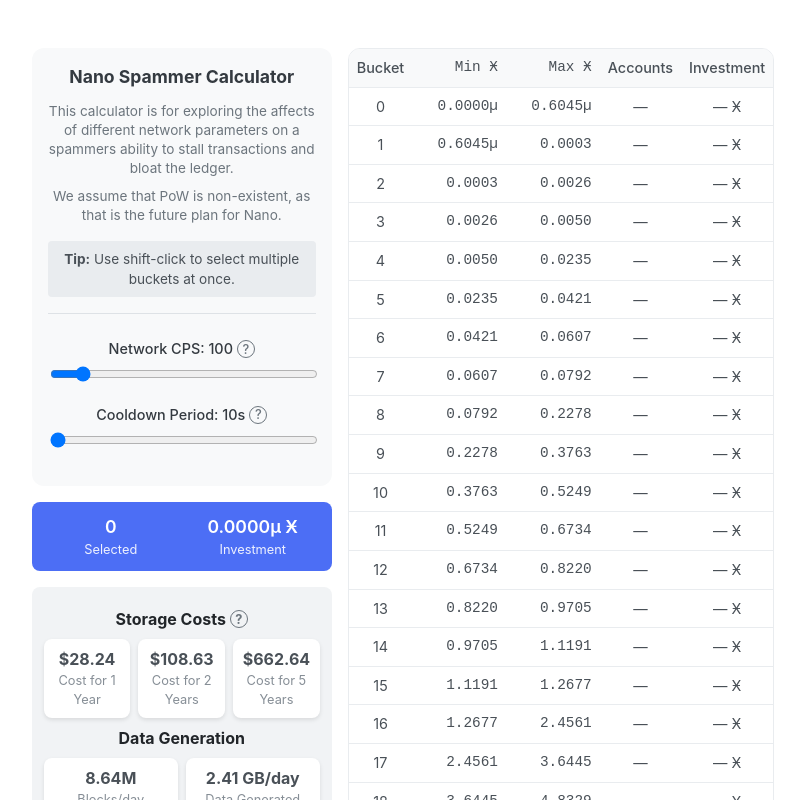
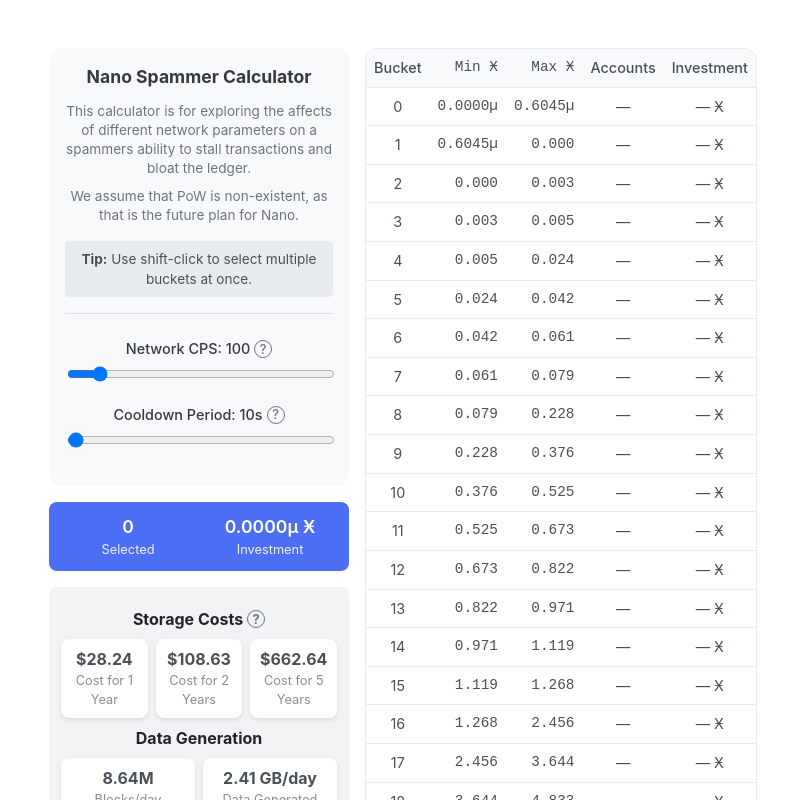
Before and after one commit to dylan1951/nano-spam-calculator, a Svelte app: page / in a window 1280 px wide. Shown: the top 800 px of the page, without its empty margins (237-1042 px from the left). Built offline with nearby package versions, Linux system fonts and the light colour scheme.

Commit message:
Updates.

```diff
--- a/src/App.svelte
+++ b/src/App.svelte
@@ -59,11 +59,11 @@
     if (nano < 0.000001) {
       return `${(nano * 1e6).toFixed(4)}µ`;
     } else if (nano >= 1_000_000) {
-      return `${(nano / 1_000_000).toFixed(4)}M`;
+      return `${(nano / 1_000_000).toFixed(2)}M`;
     } else if (nano >= 1000) {
-      return `${(nano / 1000).toFixed(4)}k`;
+      return `${(nano / 1000).toFixed(2)}k`;
     } else {
-      return nano.toFixed(4);
+      return nano.toFixed(3);
     }
   }
 
```
